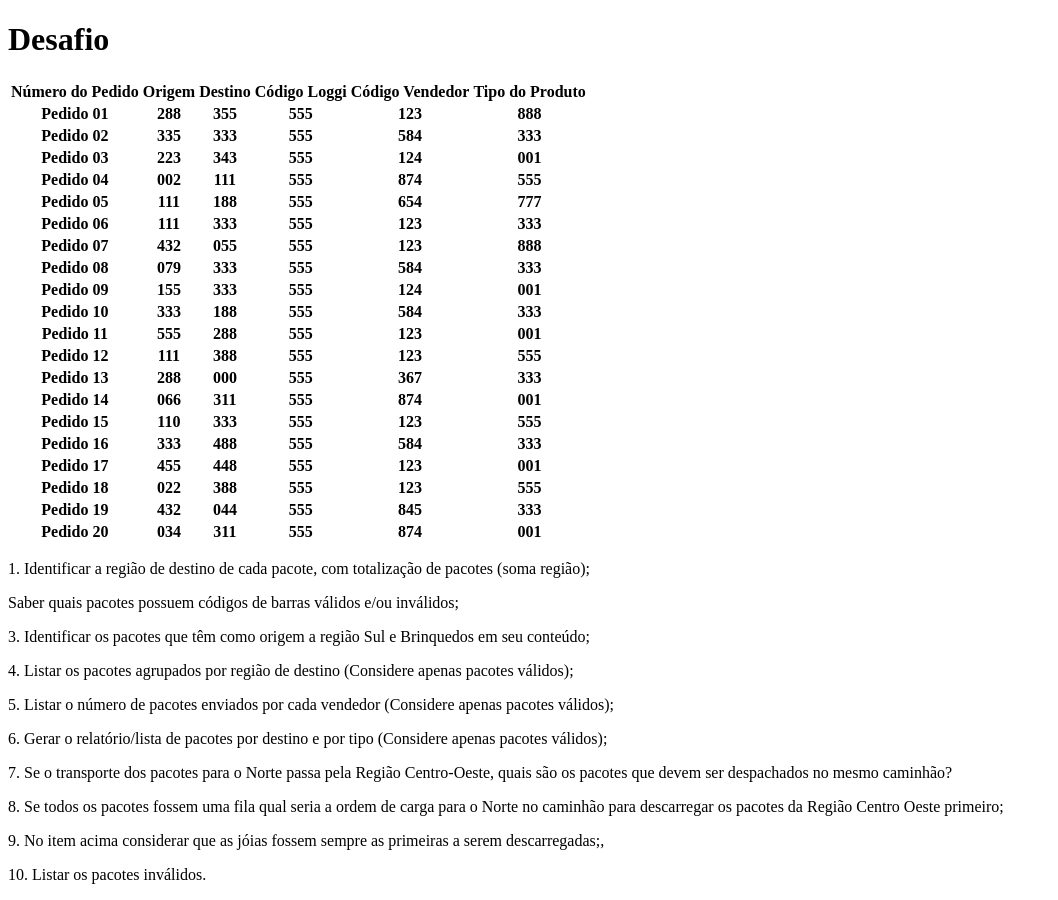
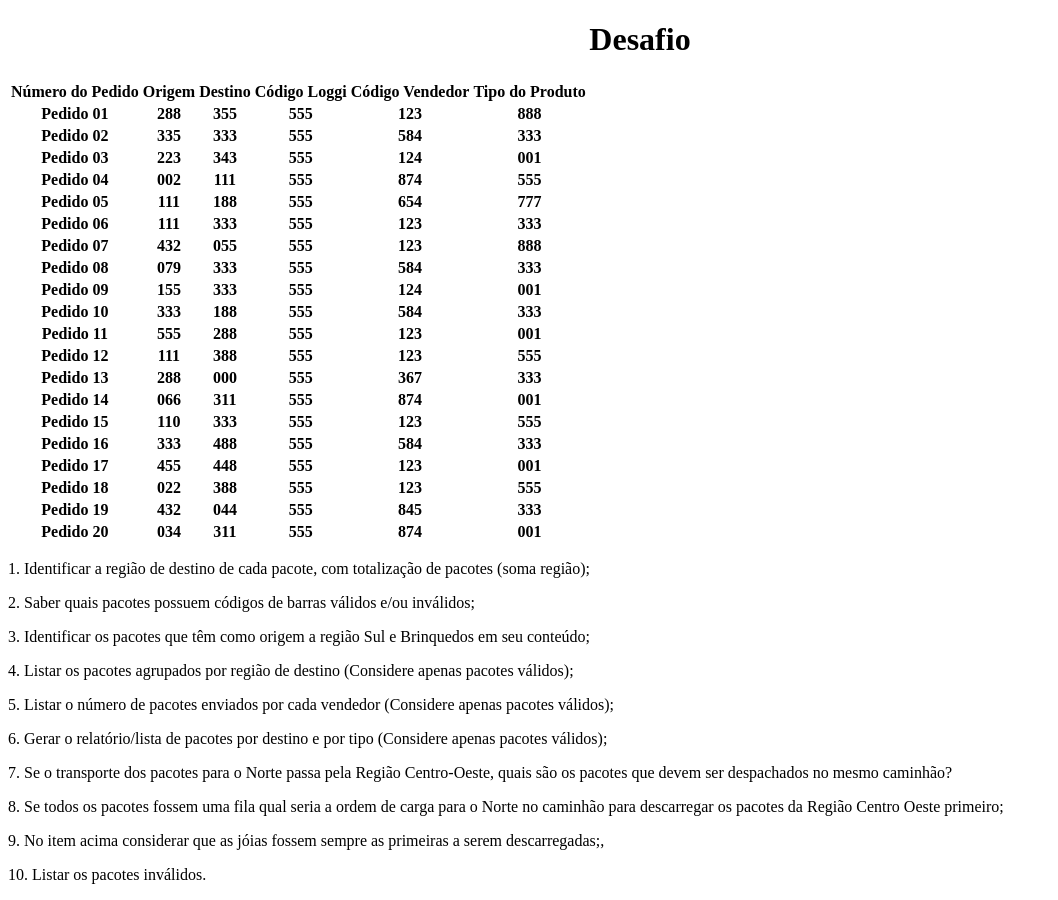
Before and after one commit to nathysanti/Desafio-Loggi, a plain HTML site: page index.html in a window 1280 px wide. Shown: the whole page, without its empty margins (0-1058 px from the left). Drawn offline with Linux system fonts and the light colour scheme.

Commit message:
Ajuste na resposta

```diff
--- a/index.html
+++ b/index.html
@@ -193,7 +193,7 @@
         <section>
 
             <p>1. Identificar a região de destino de cada pacote, com totalização de pacotes (soma região);</p>
-            <p> Saber quais pacotes possuem códigos de barras válidos e/ou inválidos;</p>
+            <p>2. Saber quais pacotes possuem códigos de barras válidos e/ou inválidos;</p>
             <p>3. Identificar os pacotes que têm como origem a região Sul e Brinquedos em seu conteúdo;</p>
             <p>4. Listar os pacotes agrupados por região de destino (Considere apenas pacotes válidos);</p>
             <p>5. Listar o número de pacotes enviados por cada vendedor (Considere apenas pacotes válidos);</p>
--- a/script.js
+++ b/script.js
@@ -1,3 +1,5 @@
+// 1 -  Identificar a região de destino de cada pacote, com totalização de pacotes (soma região);
+
 function nPedido(numero,origem,destino,cLoggi,cVendedor,tProduto){
     return{ numero,origem, destino,cLoggi,cVendedor,tProduto}
 }
@@ -280,6 +282,8 @@ console.log("Pacotes por destino com joias:")
 var novoarrayJ = pedidosJoias.filter((item)=> item.numero !==11)
 console.log( novoarrayJ);
 
+console.log("Não processado");// Não entendi muito bem esse, deixei apenas o tipo, pois o filtro com destino está na outra questão.
+
 // 7 - Se o transporte dos pacotes para o Norte passa pela Região Centro-Oeste, quais são os pacotes que devem ser despachados no mesmo caminhão?
 
 console.log("Pedidos despachados no mesmos caminhão:");
--- a/style.css
+++ b/style.css
@@ -1,3 +1,7 @@
+header{
+    text-align: center;
+
+}
 body{
     background-color: white;
 }
```
